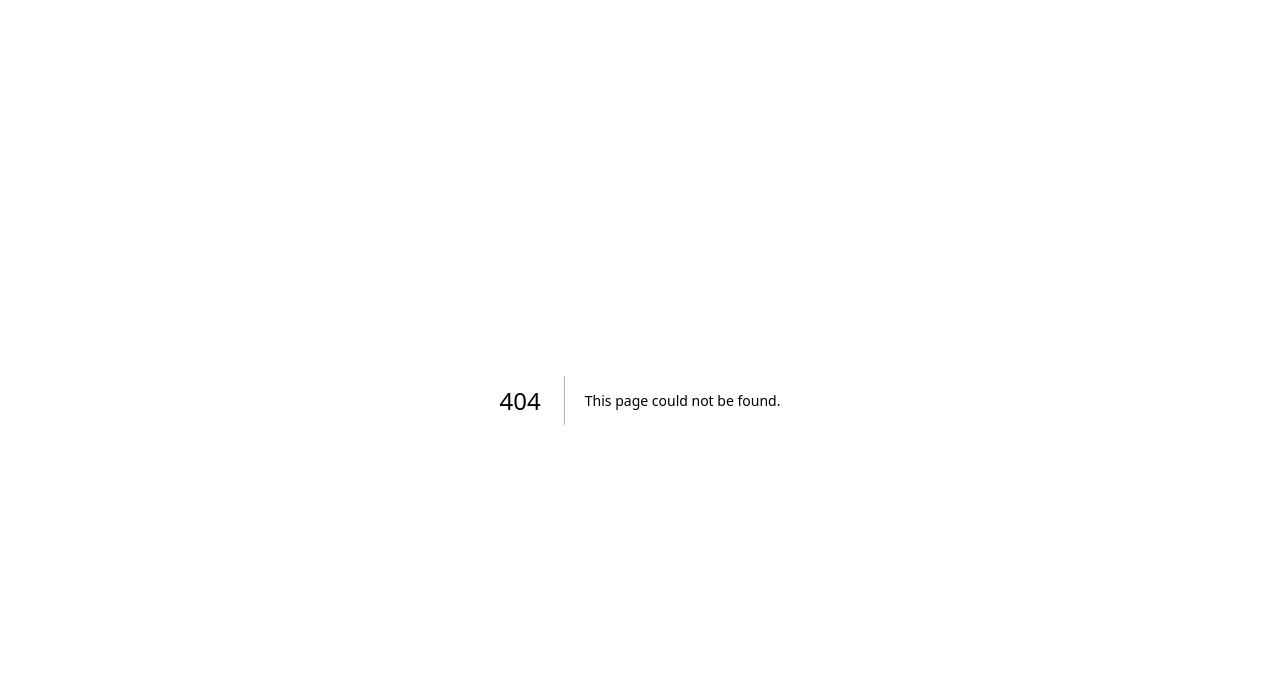
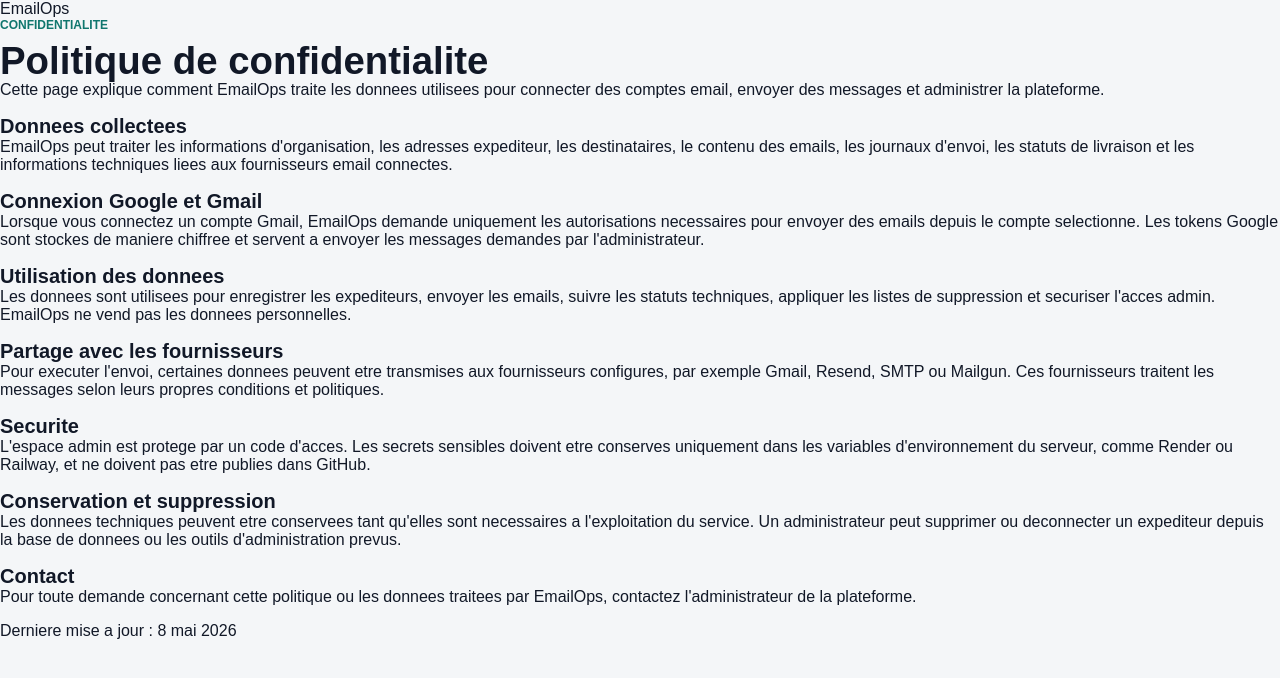
Before and after one commit to Saasemail-colab/saas_email, a Next.js app: page /confidentialite in a window 1280 px wide. Before the commit this address had no page. Shown: the top 678 px of the page. Built offline with nearby package versions, Linux system fonts and the light colour scheme.

Commit message:
Create page.tsx

```diff
--- /dev/null
+++ b/app/confidentialite/page.tsx
@@ -0,0 +1,75 @@
+import type { Metadata } from "next";
+
+export const metadata: Metadata = {
+  title: "Politique de confidentialite | EmailOps",
+  description: "Politique de confidentialite de la plateforme EmailOps."
+};
+
+export default function PrivacyPage() {
+  return (
+    <main className="legalShell">
+      <section className="legalHero">
+        <a className="legalBack" href="/">
+          EmailOps
+        </a>
+        <p className="eyebrow">Confidentialite</p>
+        <h1>Politique de confidentialite</h1>
+        <p>
+          Cette page explique comment EmailOps traite les donnees utilisees pour connecter des comptes email,
+          envoyer des messages et administrer la plateforme.
+        </p>
+      </section>
+
+      <section className="legalPanel">
+        <h2>Donnees collectees</h2>
+        <p>
+          EmailOps peut traiter les informations d&apos;organisation, les adresses expediteur, les destinataires, le
+          contenu des emails, les journaux d&apos;envoi, les statuts de livraison et les informations techniques liees aux
+          fournisseurs email connectes.
+        </p>
+
+        <h2>Connexion Google et Gmail</h2>
+        <p>
+          Lorsque vous connectez un compte Gmail, EmailOps demande uniquement les autorisations necessaires pour envoyer
+          des emails depuis le compte selectionne. Les tokens Google sont stockes de maniere chiffree et servent a
+          envoyer les messages demandes par l&apos;administrateur.
+        </p>
+
+        <h2>Utilisation des donnees</h2>
+        <p>
+          Les donnees sont utilisees pour enregistrer les expediteurs, envoyer les emails, suivre les statuts
+          techniques, appliquer les listes de suppression et securiser l&apos;acces admin. EmailOps ne vend pas les donnees
+          personnelles.
+        </p>
+
+        <h2>Partage avec les fournisseurs</h2>
+        <p>
+          Pour executer l&apos;envoi, certaines donnees peuvent etre transmises aux fournisseurs configures, par exemple
+          Gmail, Resend, SMTP ou Mailgun. Ces fournisseurs traitent les messages selon leurs propres conditions et
+          politiques.
+        </p>
+
+        <h2>Securite</h2>
+        <p>
+          L&apos;espace admin est protege par un code d&apos;acces. Les secrets sensibles doivent etre conserves uniquement dans
+          les variables d&apos;environnement du serveur, comme Render ou Railway, et ne doivent pas etre publies dans GitHub.
+        </p>
+
+        <h2>Conservation et suppression</h2>
+        <p>
+          Les donnees techniques peuvent etre conservees tant qu&apos;elles sont necessaires a l&apos;exploitation du service. Un
+          administrateur peut supprimer ou deconnecter un expediteur depuis la base de donnees ou les outils
+          d&apos;administration prevus.
+        </p>
+
+        <h2>Contact</h2>
+        <p>
+          Pour toute demande concernant cette politique ou les donnees traitees par EmailOps, contactez l&apos;administrateur
+          de la plateforme.
+        </p>
+
+        <p className="legalUpdated">Derniere mise a jour : 8 mai 2026</p>
+      </section>
+    </main>
+  );
+}
```
